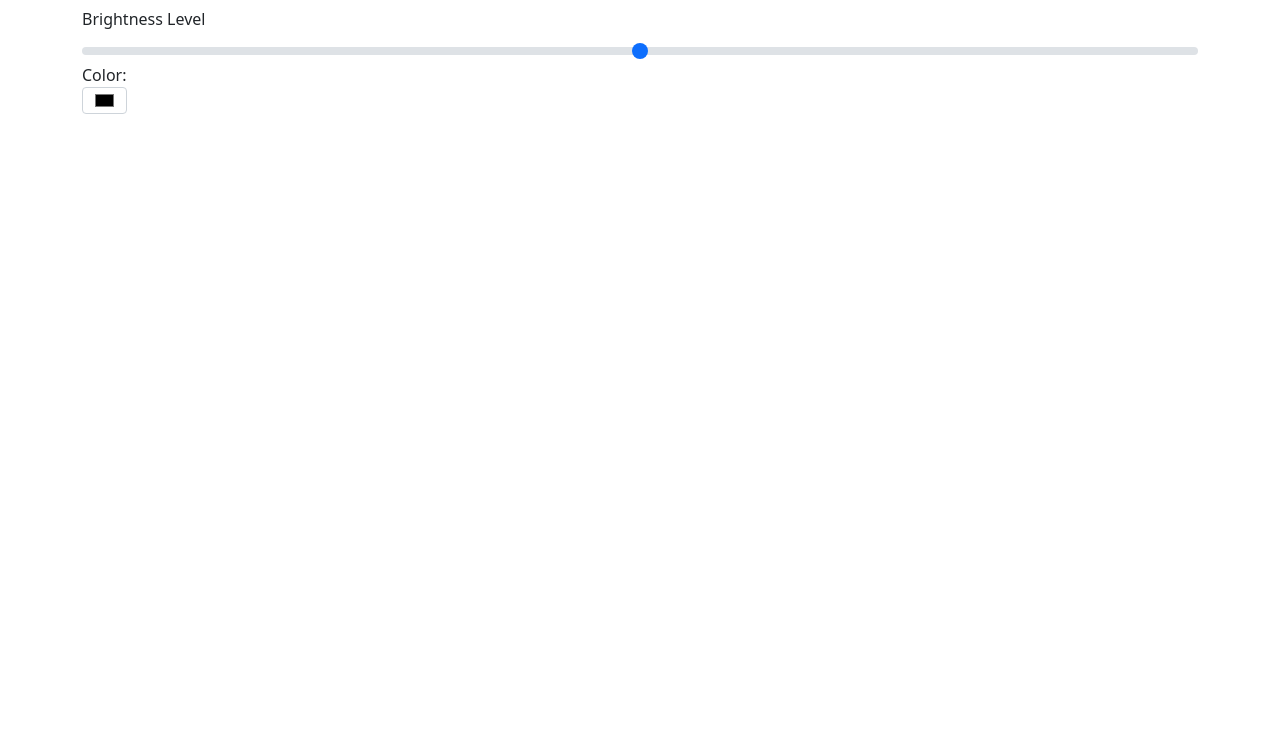
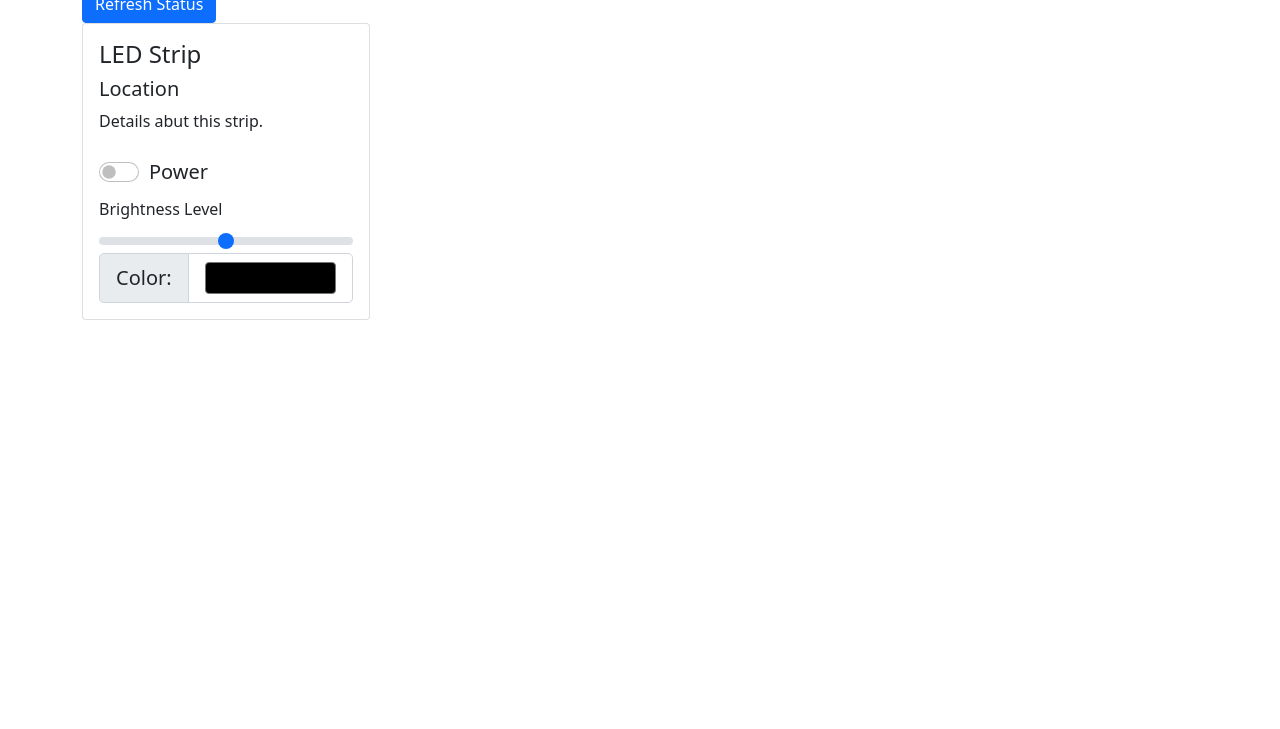
Before and after one commit to IvanGirderboot/dotstarweb, a plain HTML site: page client/index.html in a window 1280 px wide. Shown: the part 71-800 px from the top of the page. Drawn offline with nearby package versions, Linux system fonts and the light colour scheme; no server answers.

Commit message:
Cleanup GUI

```diff
--- a/client/index.html
+++ b/client/index.html
@@ -7,20 +7,36 @@
 </head>
 <script language="javascript" src="client.js"></script>
 
+
 <body onload="getStripStatus('1')">
     <div class="container-md">
-        <input type="button" onclick="getStripStatus('1')" value="Fetch Status">
+        <h1>LED Light Control</h1>
+        <div>
+            <input type="button" class="btn btn-primary" onclick="getStripStatus('1')" value="Refresh Status">
+            <br />
+        </div>
+        <div class="card" style="width: 18rem;">
+            <div class="card-body">
+                <h4 class="card-title" id="strip-name-1">LED Strip</h4>
+                <h5 id="strip-location-1">Location</h5>
+                <p id="strip-description-1">Details abut this strip.</p>
+
                 <div id="response"></div>
                 <div class="form-check form-switch form-control-lg">
                     <label class="form-check-label" for="flexSwitchCheckDefault">Power</label>
-            <input class="form-check-input" type="checkbox" role="switch" id="powerswitch" onclick="sendPowerRequest()">
+                    <input class="form-check-input" type="checkbox" role="switch" id="powerswitch"
+                        onclick="sendPowerRequest()">
                 </div>
+                <div>
                     <label for="customRange3" class="form-label">Brightness Level</label>
-        <input type="range" class="form-range" min="0" max="1" step="0.01" id="brightness" data-strip="1" onchange="setSingleColor(this)">
-
-        <div class="input-group mb-3">
-            <label for="rgb_value" class="form-label">Color:</span>
-            <input type="color" class="form-control" id="rgb_value" data-strip="1" onchange="setSingleColor(this)">
+                    <input type="range" class="form-range" min="0" max="1" step="0.01" id="brightness" data-strip="1"
+                        onchange="setSingleColor(this)"><br />
+                </div>
+                <div class="input-group input-group-lg">
+                    <span for="rgb_value" class="input-group-text">Color:</span>
+                    <input type="color" class="form-control form-control-lg form-control-color" id="rgb_value" data-strip="1"
+                        onchange="setSingleColor(this)">
+                </div>
             </div>
         </div>
         <!-- Bootstrap -->
```
Also changed, not shown: 1 other file. Lines whose indentation alone changed are shown as unchanged.
